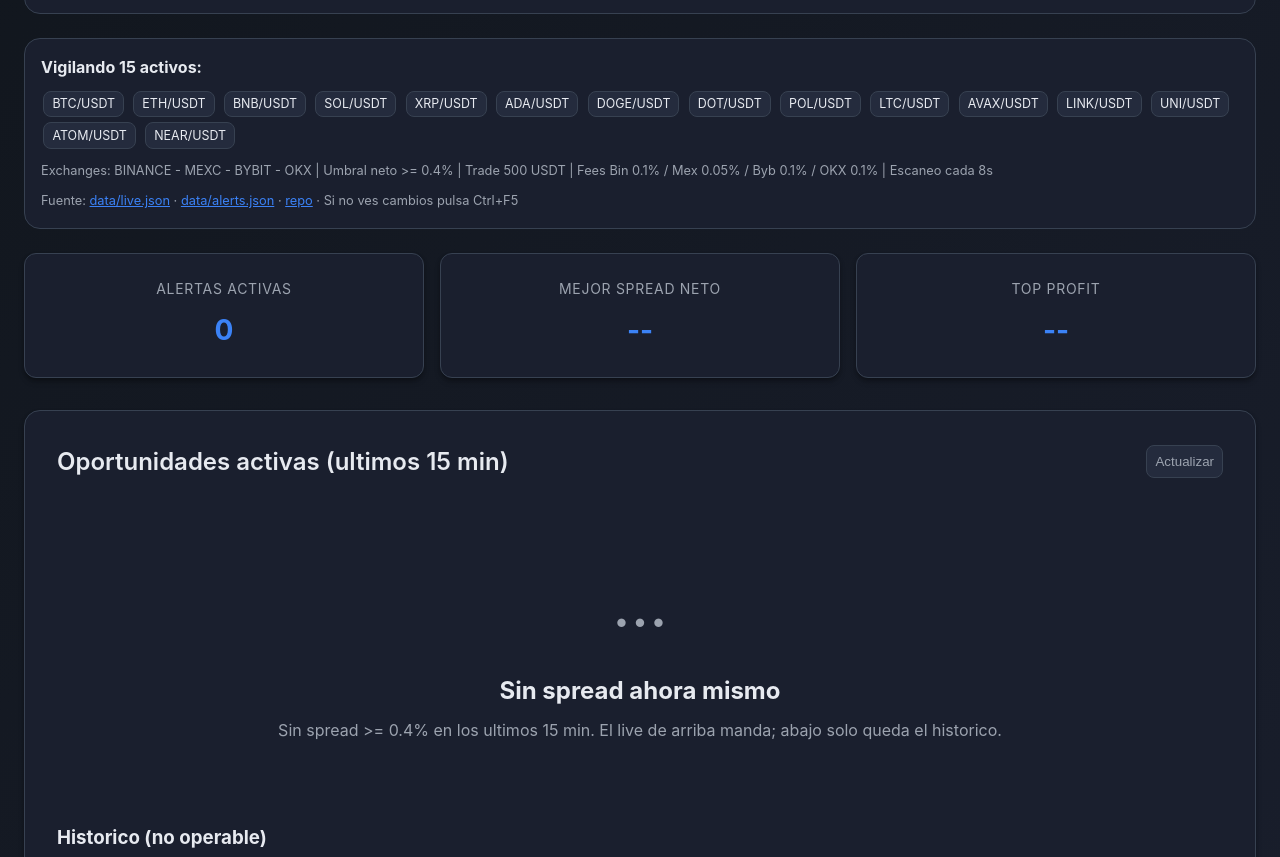
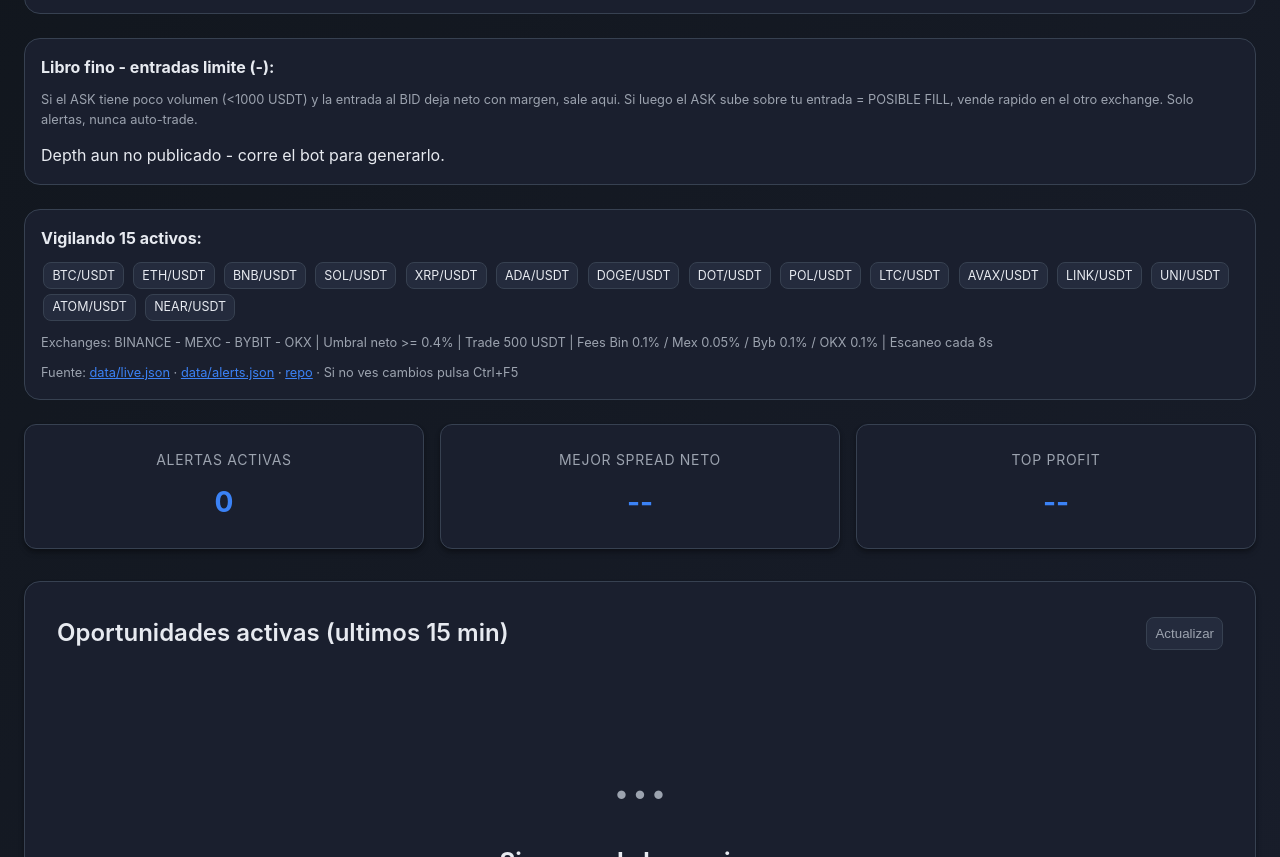
Before and after one commit to jarmy90/crypto-arb-alerts, a plain HTML site: page index.html in a window 1280 px wide. Shown: the part 959-1816 px from the top of the page. Drawn offline with Linux system fonts and the light colour scheme; no server answers.

Commit message:
Depth libro fino 15 mercados - 2026-10-09 07:39:42 UTC

```diff
--- a/index.html
+++ b/index.html
@@ -43,6 +43,11 @@
             <div id="liveBox" style="margin-top:.75rem">cargando...</div>
         </div>
         <div class="watch">
+            <b>Libro fino - entradas limite (<span id="depthTime">-</span>):</b>
+            <div class="cfg">Si el ASK tiene poco volumen (&lt;1000 USDT) y la entrada al BID deja neto con margen, sale aqui. Si luego el ASK sube sobre tu entrada = POSIBLE FILL, vende rapido en el otro exchange. Solo alertas, nunca auto-trade.</div>
+            <div id="depthBox" style="margin-top:.75rem">cargando...</div>
+        </div>
+        <div class="watch">
             <b>Vigilando 15 activos:</b>
             <div id="watchList" style="margin-top:.5rem"></div>
             <div class="cfg" id="cfgLine"></div>
```
